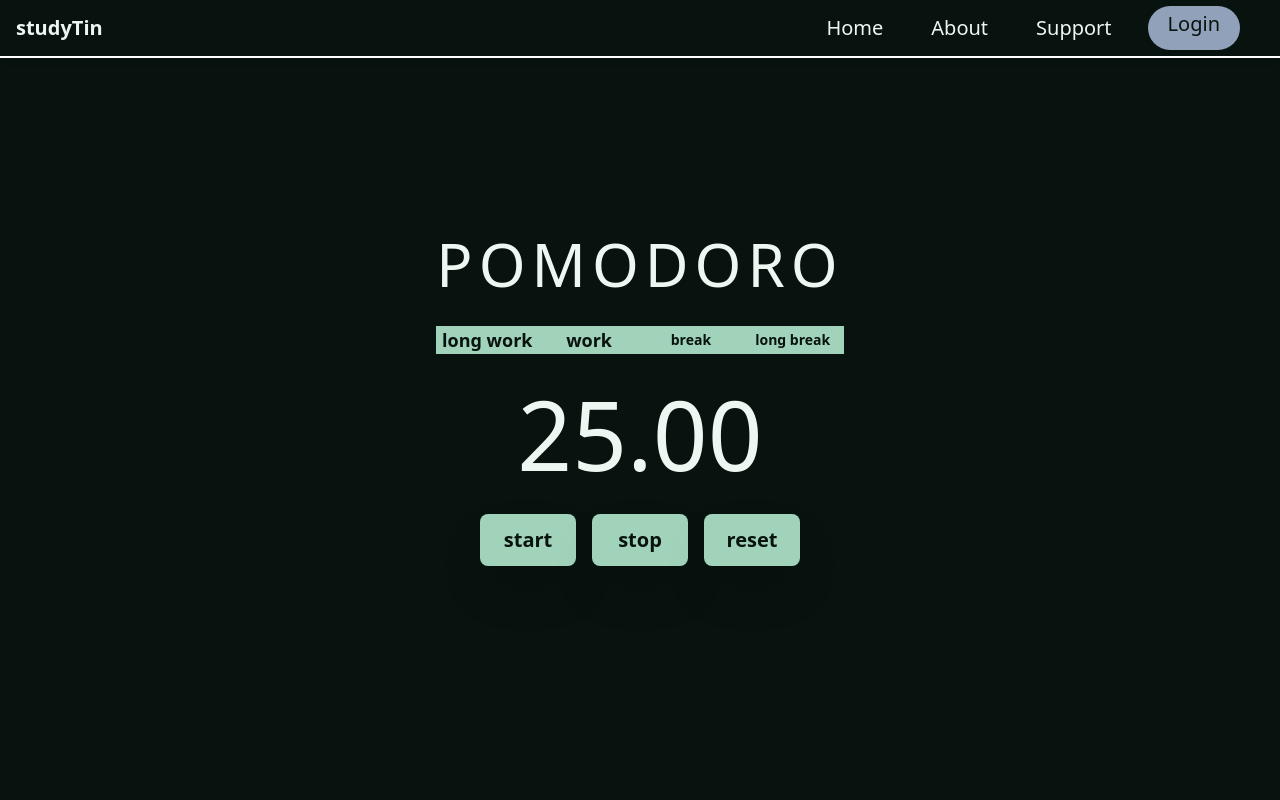
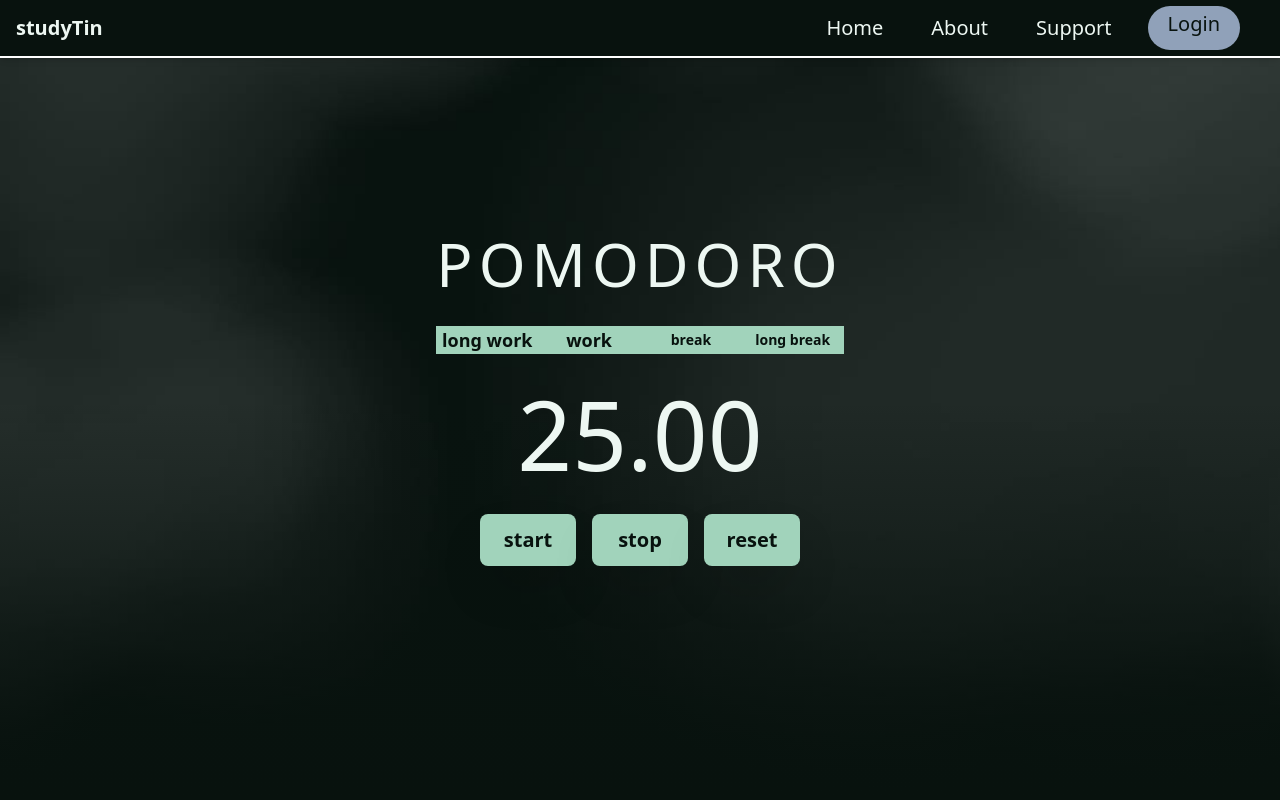
Before and after one commit to dustinbernadi/studyTin-website, a plain HTML site: page index.html in a window 1280 px wide. Shown: the top 800 px of the page. Drawn offline with nearby package versions, Linux system fonts and the light colour scheme; the site is published under a folder, as on GitHub Pages, so addresses that start at the root find nothing.

Commit message:
Update index.html

```diff
--- a/index.html
+++ b/index.html
@@ -121,7 +121,7 @@
       <section
         data-scroll
         id="home"
-        class="relative min-h-screen flex flex-col justify-center items-center overflow-hidden px-4 bg-[url('/assets/background.jpg')] bg-cover bg-center text-[var(--text)]"
+        class="relative min-h-screen flex flex-col justify-center items-center overflow-hidden px-4 bg-[url('./assets/background.jpg')] bg-cover bg-center text-[var(--text)]"
       >
         <!-- GRADIENT OVERLAY -->
         <div
```
